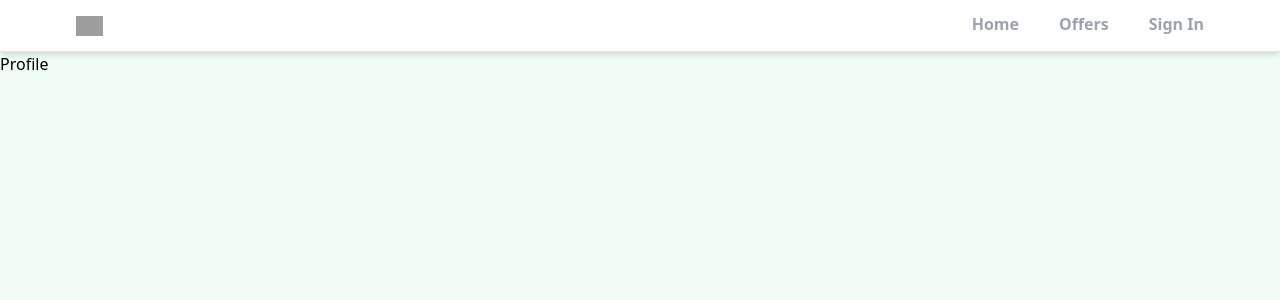
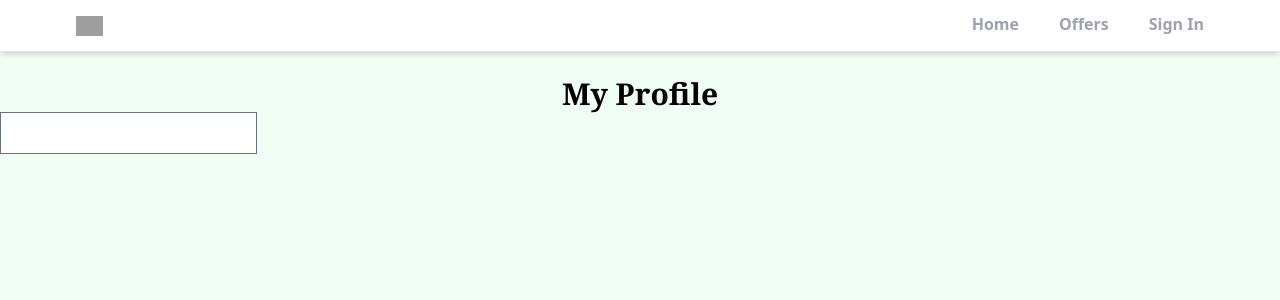
Before and after one commit to trdxDeepu/EstateApp, a React (Vite) app: page /profile in a window 1280 px wide. Shown: the top 300 px of the page. Built offline with nearby package versions, Linux system fonts and the light colour scheme; grey boxes are pictures that could not be loaded.

Commit message:
added profile and added some tags

```diff
--- a/src/Pages/Profile.jsx
+++ b/src/Pages/Profile.jsx
@@ -1,8 +1,24 @@
-import React from 'react'
+import React, { useState } from 'react'
 
 const Profile = () => {
+
+  const [formData , setFormData] = useState({
+    name:"Depu",
+    email:"singhdepu566@gmail.com"
+  })
+
   return (
-    <div>Profile</div>
+   <section>
+    <h1 className='text-3xl text-center mt-6 font-serif font-bold'>My Profile</h1>
+    <div>
+      <form >
+      <input type="text"
+      id="name"
+      value={name}
+      />
+      </form>
+    </div>
+   </section>
   )
 }
 
```
